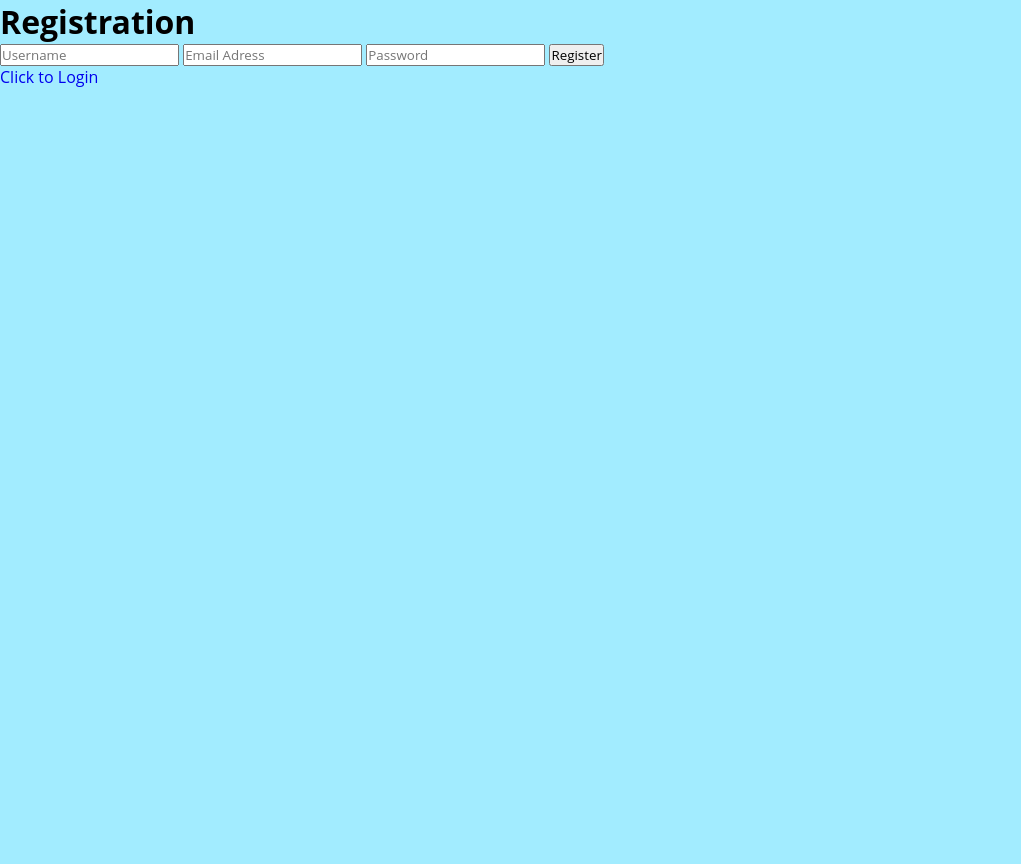
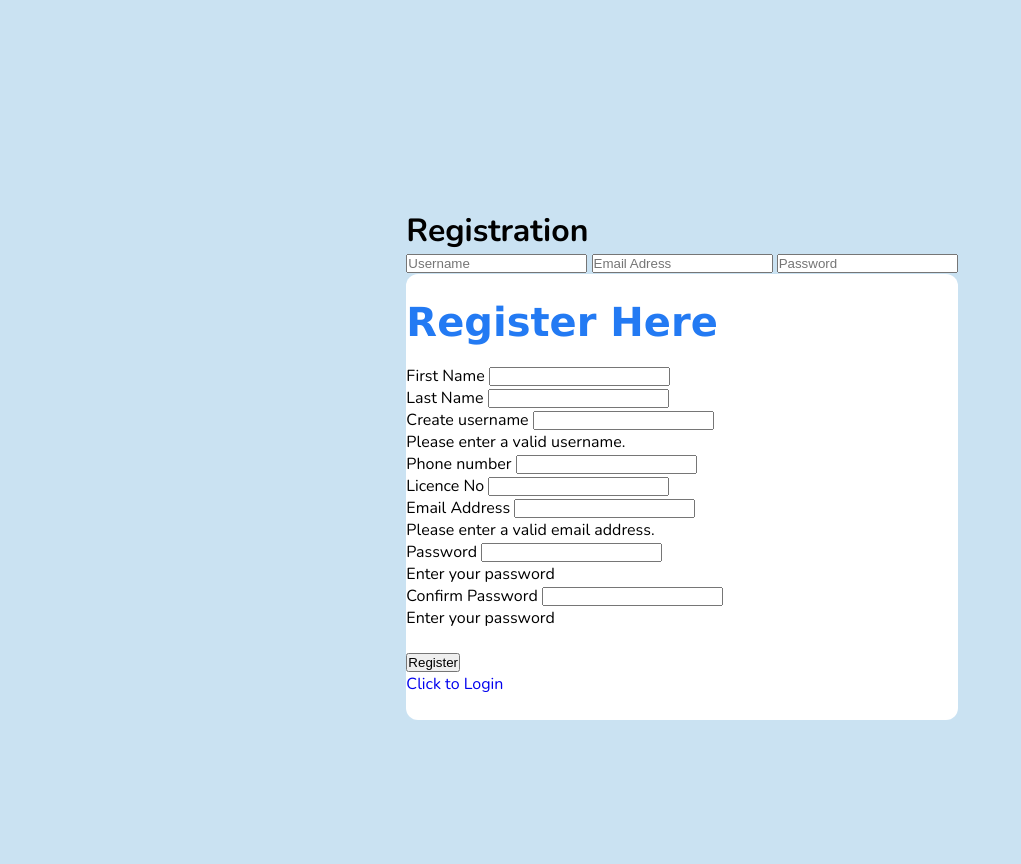
Before and after one commit to MadalinaLupacescu/EHR1, a PHP site: page /registration.php in a window 1280 px wide. Shown: the whole page, without its empty margins (0-1021 px from the left). Before the commit the page ends 87 px from the top, so only its background shows below. Run offline with PHP 8.4, Linux system fonts and the light colour scheme; data that the repository does not hold is empty.

Commit message:
Did a major edit. with the registration.

```diff
--- a/About.php
+++ b/About.php
@@ -24,8 +24,8 @@
      <!--Top Menu & Menu button-->
         <div class="sidebar">
             <div class="profile">
-                <h3 class="fw-bold">LOGIN</h3>
-                <P class="fw-bold">REGISTER</P>
+                <h3 class="fw-bold" href="LOGIN.php">LOGIN</h3>
+                <P class="fw-bold" href="Register.html">REGISTER</P>
             </div>
             <ul class="navbar-nav text-center">
                 <li class="nav-item">
@@ -35,7 +35,7 @@
                   <a class="nav-link" href="#"><i class="fa-solid fa-house-user"></i>&ensp;<b>Home</b></a>
                 </li>
                 <li class="nav-item">
-                  <a class="nav-link active" href="#"><i class="fa-solid fa-people-group"></i>&ensp;<b>About Us</b></a>
+                  <a class="nav-link active" href="About.php"><i class="fa-solid fa-people-group"></i>&ensp;<b>About Us</b></a>
                 </li>
                 <li class="nav-item">
                   <a class="nav-link" href="#"><i class="fa-solid fa-hospital-user"></i>&ensp;<b>Patients</b></a>
--- a/LOGIN.php
+++ b/LOGIN.php
@@ -37,7 +37,7 @@
         <input type="text" class="login-input" name="username" placeholder="Username" autofocus="true"/>
         <input type="password" class="login-input" name="password" placeholder="Password"/>
         <input type="submit" value="Login" name="submit" class="login-button"/>
-        <p class="link"><a href="registration.php">New Registration</a></p>
+        <p class="link"><a href="Register.php">New Registration</a></p>
   </form>
 <?php
     }
--- a/dashboard.php
+++ b/dashboard.php
@@ -24,9 +24,8 @@
      <!--Top Menu & Menu button-->
         <div class="sidebar">
             <div class="profile">
-                <img src="images/Picture1.png" alt="profile picture">
-                <h3 class="fw-bold">JOHNSON</h3>
-                <P class="fw-bold">Doctor</P>
+                <h3 class="fw-bold">WELCOME</h3>
+                <P class="fw-bold">ECRI_CARE</P>
             </div>
             <ul class="navbar-nav text-center">
                 <li class="nav-item">
--- a/registration.php
+++ b/registration.php
@@ -3,7 +3,8 @@
 <head>
     <meta charset="utf-8"/>
     <title>Registration</title>
-    <link rel="stylesheet" href="style.css"/>
+    <!-- <link rel="stylesheet" href="style.css"/> -->
+    <link rel="stylesheet" href="styling.css"/>
 </head>
 <body>
 <?php
@@ -40,6 +41,73 @@
         <input type="text" class="login-input" name="username" placeholder="Username" required />
         <input type="text" class="login-input" name="email" placeholder="Email Adress">
         <input type="password" class="login-input" name="password" placeholder="Password">
+
+        <!-- trying to edit the form layout -->
+        <div class="container" style>
+
+<h1 class="text-center" style="color:rgb(35, 122, 243); font-family:Verdana;"> Register Here</h1>
+
+<form action="Register.php" method="POST">
+
+    <div class="form-group">
+        <label class="form-label" for="name">First Name</label>
+        <input class="form-control" type="text" id="text" name="FirstName" required>
+    </div>
+
+    <div class="form-group">
+        <label class="form-label" for="name">Last Name</label>
+        <input class="form-control" type="text" id="text" name="LastName" required>
+    </div>
+
+    <div class="form-group">
+        <label class="form-label" for="email">Create username</label>
+        <input class="form-control" type="text" id="text" name="UserName" required>
+        <div class="invalid-feedback">
+            Please enter a valid username.
+        </div>
+    </div>
+
+    <div class="form-group">
+        <label class="form-label" for="email">Phone number</label>
+        <input class="form-control" type="int" id="int" name="PhoneNo" required>
+    </div>
+
+
+    <div class="form-group">
+        <label class="form-label" for="LicenceNo">Licence No</label>
+        <input class="form-control" type="text" id="text" name="LicenceNo" required>
+    </div>
+
+    <div class="form-group">
+        <label class="form-label" for="email">Email Address</label>
+        <input class="form-control" type="email" id="email" name="Email" required>
+        <div class="invalid-feedback">
+            Please enter a valid email address.
+        </div>
+    </div>
+
+    <div class="form-group">
+        <label class="form-label" for="password">Password</label>
+        <input class="form-control" type="password" id="password" name="Password" required>
+        <div class="invalid-feedback">
+            Enter your password
+        </div>
+        <!-- <?php
+if ($err!="ok")
+echo $err;
+?> -->
+    </div>
+
+    <div class="form-group">
+        <label class="form-label" for="password">Confirm Password</label>
+        <input class="form-control" type="password" id="password" name="CPassword" required>
+        <div class="invalid-feedback">
+            Enter your password
+        </div>
+        <br>
+
+<!-- The part I added ended here -->
+
         <input type="submit" name="submit" value="Register" class="login-button">
         <p class="link"><a href="login.php">Click to Login</a></p>
     </form>
--- a/styling.css
+++ b/styling.css
@@ -20,7 +20,7 @@ body {
 }
 
 .container {
-    width: 40%;
+    width: 100%;
     background-color: #ffffff;
     height: min-content;
     border-radius: 12px;
--- a/update-patient.php
+++ b/update-patient.php
@@ -57,13 +57,10 @@ mysqli_close($conn);
                   <a class="nav-link" href="About.php"><i class="fa-solid fa-house-user"></i>&ensp;Home</a>
                 </li>
                 <li class="nav-item">
-                  <a class="nav-link" href="#"><i class="fa-solid fa-people-group"></i>&ensp;About Us</a>
+                  <a class="nav-link" href="About.php"><i class="fa-solid fa-people-group"></i>&ensp;About Us</a>
                 </li>
                 <li class="nav-item">
                   <a class="nav-link" href="#"><i class="fa-solid fa-hospital-user"></i>&ensp;Patients</a>
-                </li>
-                <li class="nav-item">
-                  <a class="nav-link" href="#"><i class="fa-solid fa-gear"></i>&ensp;Settings</a>
                 </li>
             </ul>
         </div>
```
Also changed, not shown: Register.html (+6 -5 lines), Register.php (added, +86 -0 lines), ecricare_db.sql (+4 -4 lines).
